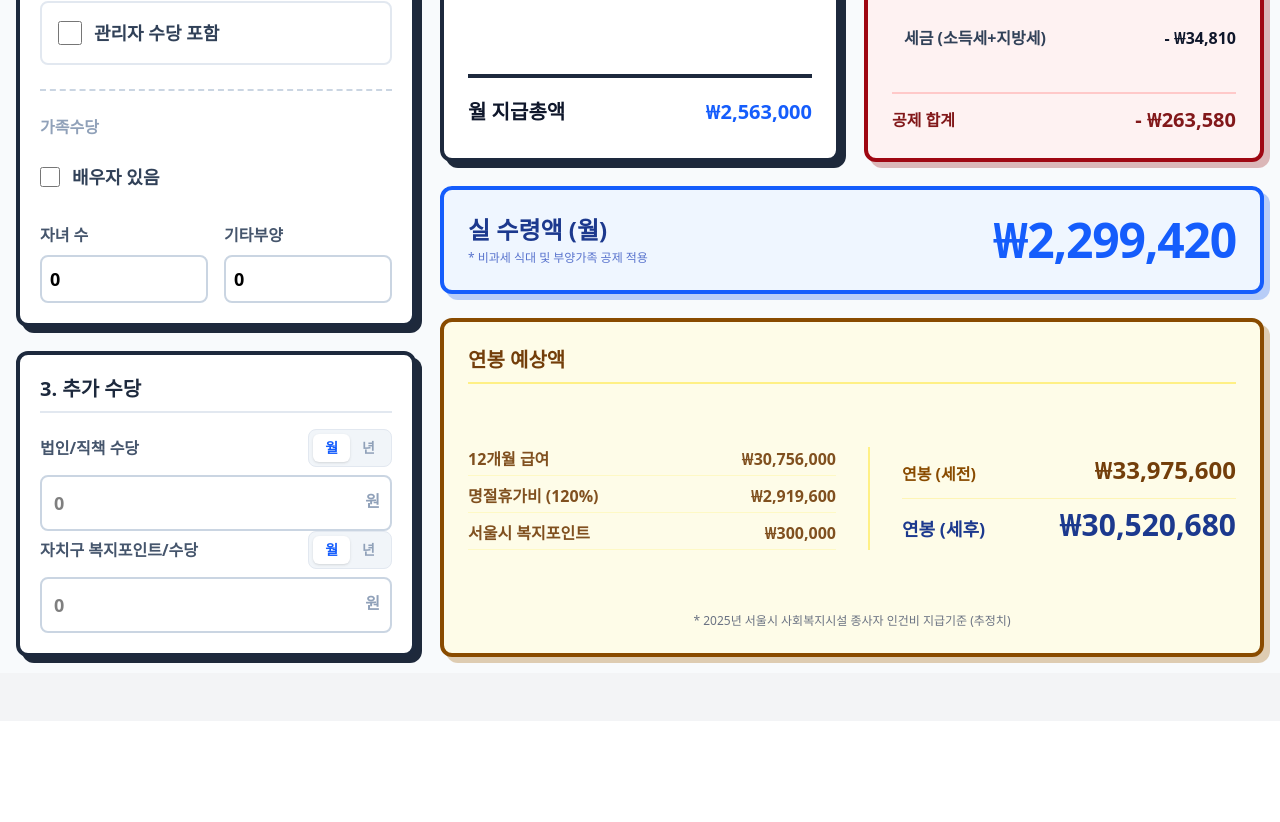
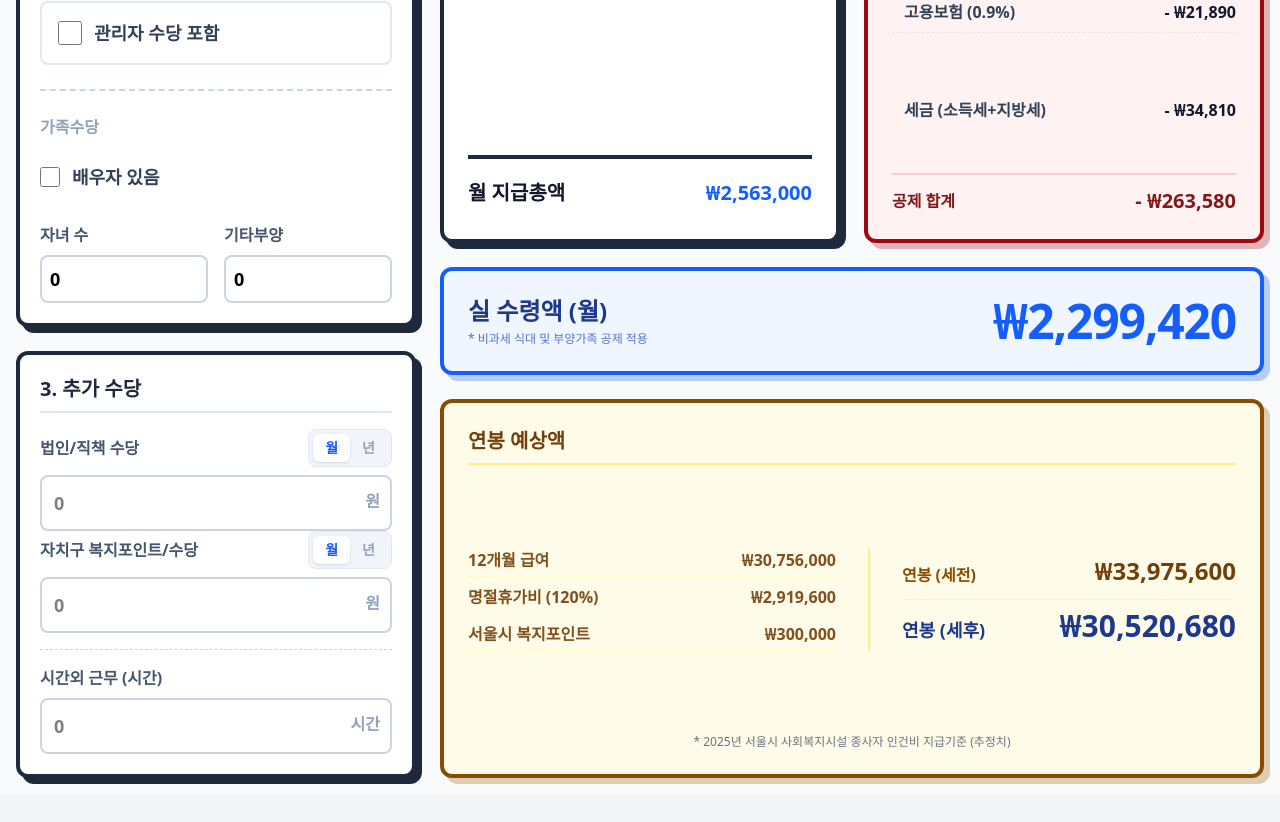
Before and after one commit to kosuk1231/money, a React (Vite) app: page / in a window 1280 px wide. Shown: the part 575-1397 px from the top of the page. Before the commit the page ends 1296 px from the top, so only its background shows below. Built offline with nearby package versions, Linux system fonts and the light colour scheme.

Commit message:
Fix: update family allowance logic

```diff
--- a/src/components/CalculatorLayout.jsx
+++ b/src/components/CalculatorLayout.jsx
@@ -42,7 +42,8 @@ export default function CalculatorLayout() {
         corporationAllowance: 0,
         corporationType: 'monthly', // 'monthly' or 'yearly'
         districtAllowance: 0,
-        districtType: 'monthly' // 'monthly' or 'yearly'
+        districtType: 'monthly', // 'monthly' or 'yearly'
+        overtimeHours: 0
     });
 
     const [salaryResult, setSalaryResult] = useState(null);
@@ -54,6 +55,7 @@ export default function CalculatorLayout() {
             hasSpouse: formData.hasSpouse,
             numChildren: parseInt(formData.numChildren),
             numOthers: parseInt(formData.numOthers),
+            overtimeHours: parseFloat(formData.overtimeHours || 0),
             additionalAllowances: {
                 corporation: {
                     amount: parseInt(formData.corporationAllowance || 0),
@@ -199,6 +201,18 @@ export default function CalculatorLayout() {
                                         <span className="absolute right-3 top-3.5 text-slate-400 font-bold">원</span>
                                     </div>
                                 </div>
+                                <div className="mt-4 pt-4 border-t border-dashed border-slate-300">
+                                    <label className="block text-base font-bold text-slate-600 mb-2">시간외 근무 (시간)</label>
+                                    <div className="relative">
+                                        <input
+                                            type="number" min="0" placeholder="0"
+                                            className="w-full border-2 border-slate-300 rounded-lg p-3 text-lg font-bold focus:border-blue-500 outline-none pr-12 no-spinner"
+                                            value={formData.overtimeHours === 0 ? '' : formData.overtimeHours}
+                                            onChange={(e) => setFormData({ ...formData, overtimeHours: e.target.value })}
+                                        />
+                                        <span className="absolute right-3 top-3.5 text-slate-400 font-bold">시간</span>
+                                    </div>
+                                </div>
                             </div>
                         </BrickSection>
 
--- a/src/components/SalaryResult.jsx
+++ b/src/components/SalaryResult.jsx
@@ -36,6 +36,7 @@ export default function SalaryResult({ result, grade, hobong }) {
                             {result.managerAllowance > 0 && <ResultRow label="관리자수당" value={result.managerAllowance} />}
                             {result.familyAllowance > 0 && <ResultRow label="가족수당" value={result.familyAllowance} />}
                             {result.corporationAllowance > 0 && <ResultRow label="법인/직책 수당" value={result.corporationAllowance} />}
+                            {result.overtimePay > 0 && <ResultRow label="시간외 근무수당" value={result.overtimePay} />}
                         </div>
                     </div>
                     <div className="mt-4 pt-3 border-t-4 border-slate-800">
--- a/src/data/salaryData.js
+++ b/src/data/salaryData.js
@@ -154,18 +154,28 @@ export function calculateSalary(grade, hobong, options = {}) {
   }
 
   // Monthly Estimate
-  const monthlyTotal = baseSalary + mealAllowance + managerAllowance + familyAllowance + monthlyCorporation; // Removed monthlyDistrict
+  // Ordinary Wage for Overtime: Base + Fixed Meals + Manager + Fixed Job(Corporation)
+  // Assuming 'Corporation' allowance is fixed Job allowance if set to monthly.
+  // NOTE: If Corporation is yearly, it might not be ordinary wage, but for simplicity we'll include the monthly portion.
+  const ordinaryWage = baseSalary + mealAllowance + managerAllowance + monthlyCorporation;
+  const overtimeRate = 1.5;
+  const overtimePay = Math.floor((ordinaryWage / 209) * overtimeRate * (options.overtimeHours || 0));
+
+  const monthlyTotal = baseSalary + mealAllowance + managerAllowance + familyAllowance + monthlyCorporation + overtimePay; // Removed monthlyDistrict
 
   // Annual
   const annualHoliday = baseSalary * 1.2;
   const annualBaseTotal = (baseSalary + mealAllowance + managerAllowance + familyAllowance) * 12;
-  const annualTotal = annualBaseTotal + annualCorporation + annualDistrict + annualHoliday + welfarePoints;
+  const annualTotal = annualBaseTotal + annualCorporation + annualDistrict + annualHoliday + welfarePoints + (overtimePay * 12);
 
   // DEDUCTIONS
   // Taxable Income: Monthly Total - NonTaxable
   // NonTaxable: Meal (130k) + CorporationAllowance + DistrictAllowance (NonTaskable as per user request)
   // District Allowance removed from monthly, so removed from non-taxable here too (it's not in the total)
   const nonTaxableAmount = mealAllowance + monthlyCorporation;
+
+  // IMPORTANT: Overtime is generally taxable.
+  // If monthlyTotal includes overtime, and we subtract nonTaxable, overtime remains in taxable.
   const taxableIncome = Math.max(0, monthlyTotal - nonTaxableAmount);
 
   const pensionIncome = Math.min(taxableIncome, 6170000);
@@ -194,6 +204,7 @@ export function calculateSalary(grade, hobong, options = {}) {
     familyAllowance,
     corporationAllowance: monthlyCorporation,
     districtAllowance: annualDistrict, // Changed to return Annual amount for display
+    overtimePay,
     welfarePoints,
     monthlyTotal,
     annualHoliday,
```
